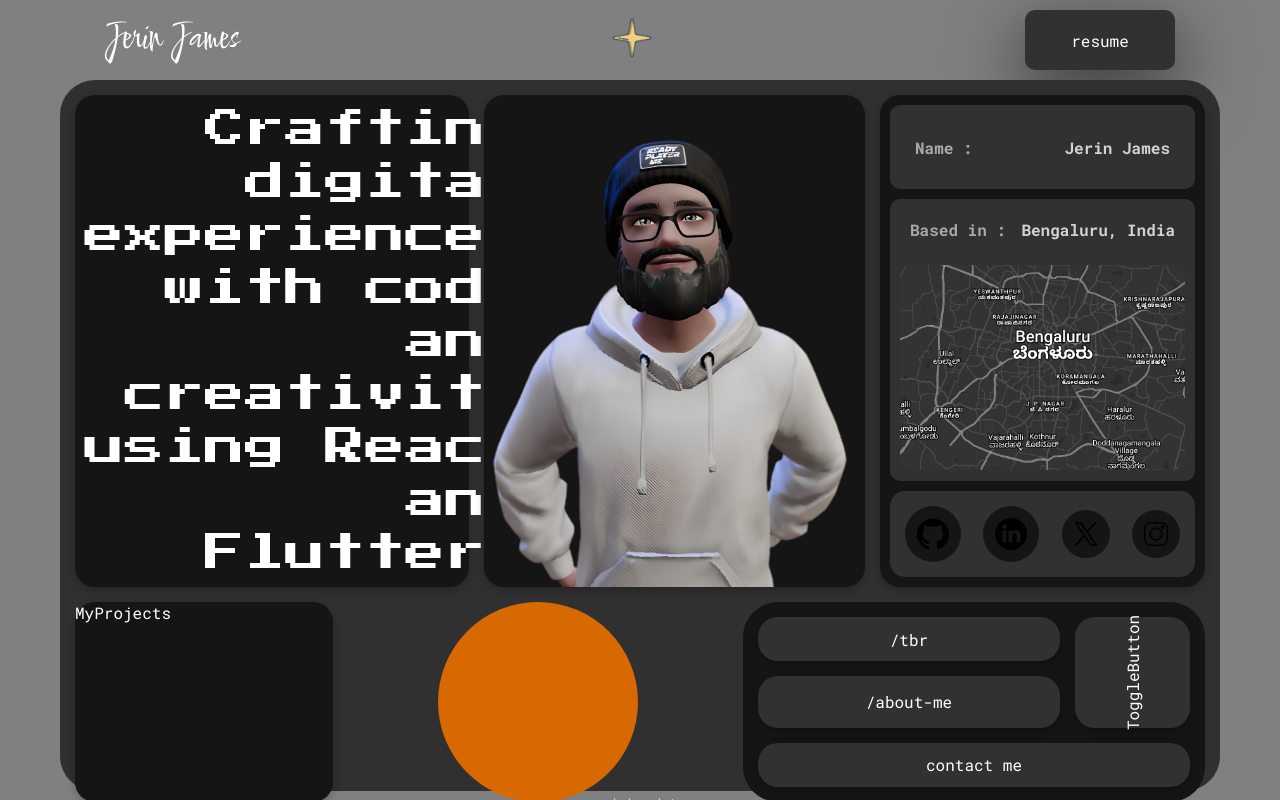
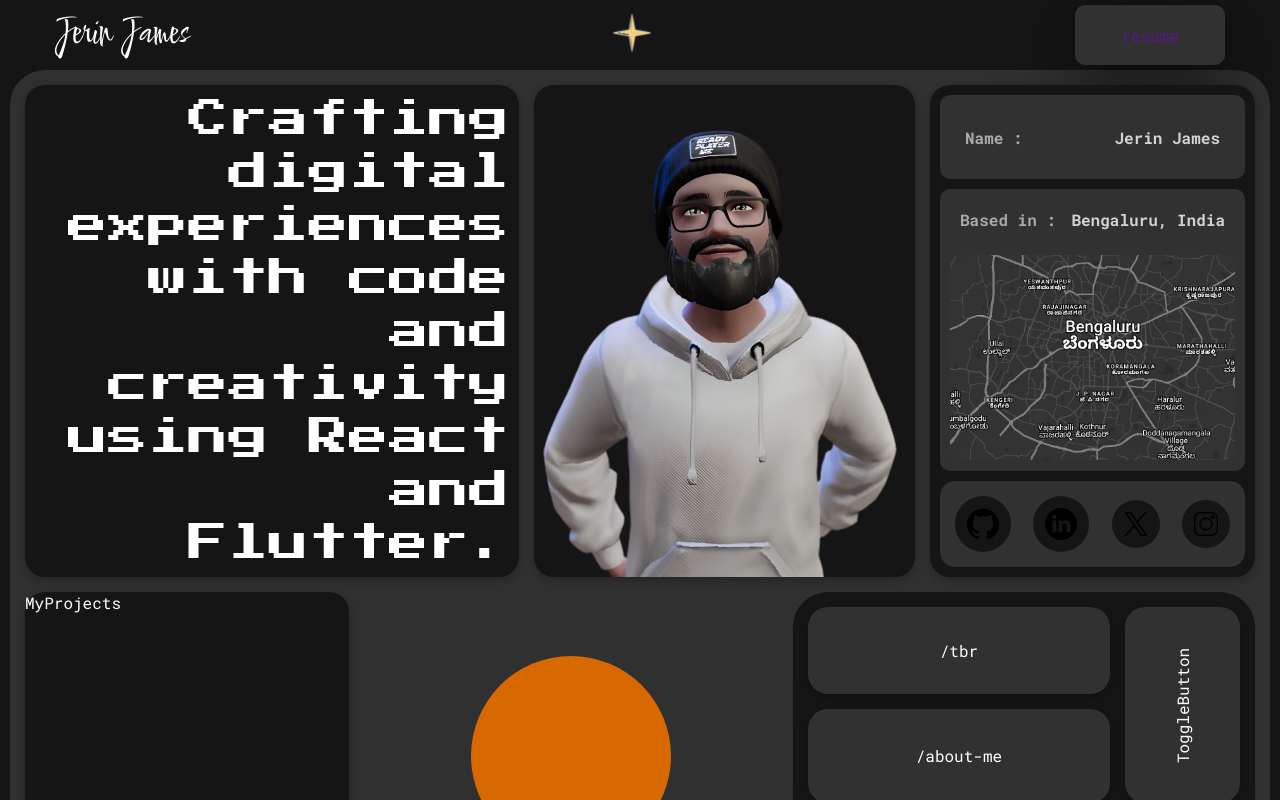
Before and after one commit to jerinzech/portfolio-2024-v1, a React (Vite) app: page / in a window 1280 px wide. Shown: the top 800 px of the page. Built offline with nearby package versions, Linux system fonts and the light colour scheme.

Commit message:
fixed scss errors

```diff
--- a/src/scss/components/HomePage.scss
+++ b/src/scss/components/HomePage.scss
@@ -1,39 +1,29 @@
 @use '../utils/' as *;
+
+.main-view {
+
+  @include breakpoint(xlarge){
+    display: flex;
+    flex-direction: column;
+    padding: rem(5) rem(50);
+    width: rem(1400);
+    height: 100vh;
+
+    // align-self: center;
+  // justify-self: center;
+
+  background-color: hsl(0, 0%, 8%);
+  // background-color: grey;
+  /* background-image: url("public/noise.png"); */
+  }
 
 
 
-* {
-  margin: 0;
-  padding: 0;
-  box-sizing: border-box;
-  /* background-color: #151515; */
-  color: #ffffff;
-
-  /*
-    font-family: 'Comforter', cursive;
-    font-family: 'Press Start 2P', system-ui;
-    font-family: 'Roboto Mono', monospace;
-     */
-}
-
-.main-view {
-  padding: 5px 50px;
-  height: 100vh;
-  width: 1440px;
-  display: flex;
-  flex-direction: column;
-
-  align-self: center;
-  justify-self: center;
-
-  background-color: hsl(0, 0%, 8%);
-  background-color: grey;
-  /* background-image: url("public/noise.png"); */
 }
 
 .page {
   background-color: #151515;
-  background-color: grey;
+  // background-color: grey;
   display: flex;
   justify-content: center;
   align-items: center;
--- a/src/scss/globals/boilerplate.scss
+++ b/src/scss/globals/boilerplate.scss
@@ -5,6 +5,8 @@
 
 *, *::before, *::after {
   box-sizing: inherit;
+  margin: 0;
+  padding: 0;
 }
 
 body {
--- a/src/scss/utils/functions.scss
+++ b/src/scss/utils/functions.scss
@@ -1,3 +1,6 @@
+@use "sass:math";
+
+
 @function rem($pixels, $context:16)  {
-  @return ($pixels/$context)*rem;
+  @return math.div($pixels,$context)*1rem;
 }
```
